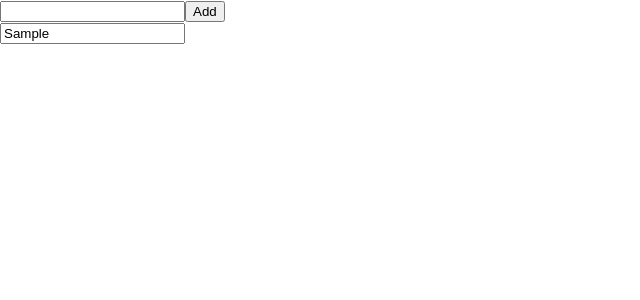
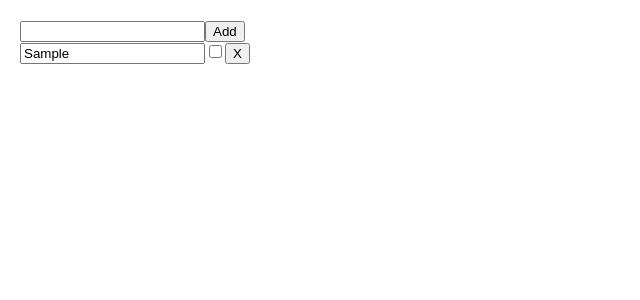
Before and after one commit to Yuhyeon0516/react-recoil-todo-app, a React (Create React App) app: page / in a window 1280 px wide. Both pictures are taken after typing "Sample" into the empty fields and a click on the button "Add". Shown: the top 300 px of the page, without its empty margins (0-640 px from the left). Built offline with nearby package versions, Linux system fonts and the light colour scheme.

Commit message:
ToDoList 체크박스 및 삭제기능 구현

```diff
--- a/src/App.js
+++ b/src/App.js
@@ -8,7 +8,7 @@ function App() {
   const todoList = useRecoilValue(todoListState);
   console.log(todoList);
   return (
-    <div>
+    <div style={{ padding: "20px" }}>
       <TodoItemCreator />
       {todoList.map((todoItem) => (
         <TodoItem key={todoItem.id} item={todoItem} />
--- a/src/components/TodoItem.js
+++ b/src/components/TodoItem.js
@@ -14,9 +14,24 @@ const TodoItem = ({ item }) => {
     setTodoList(newList);
   };
 
+  const toggleItemCompletion = () => {
+    const newList = replaceItemAtIndex(todoList, index, {
+      ...item,
+      isComplete: !item.isComplete,
+    });
+    setTodoList(newList);
+  };
+
+  const deleteItem = () => {
+    const newList = removeItemAtIndex(todoList, index);
+    setTodoList(newList);
+  };
+
   return (
     <div>
       <input type="text" value={item.text} onChange={editItemText} />
+      <input type="checkbox" checked={item.isComplete} onChange={toggleItemCompletion} />
+      <button onClick={deleteItem}>X</button>
     </div>
   );
 };
@@ -25,4 +40,8 @@ function replaceItemAtIndex(arr, index, newValue) {
   return [...arr.slice(0, index), newValue, ...arr.slice(index + 1)];
 }
 
+function removeItemAtIndex(arr, index) {
+  return [...arr.slice(0, index), ...arr.slice(index + 1)];
+}
+
 export default TodoItem;
```
